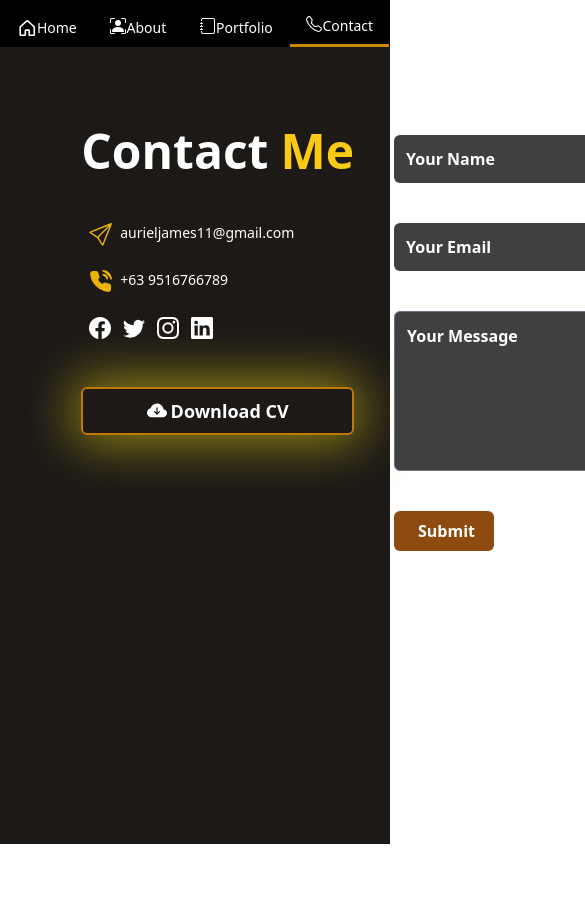
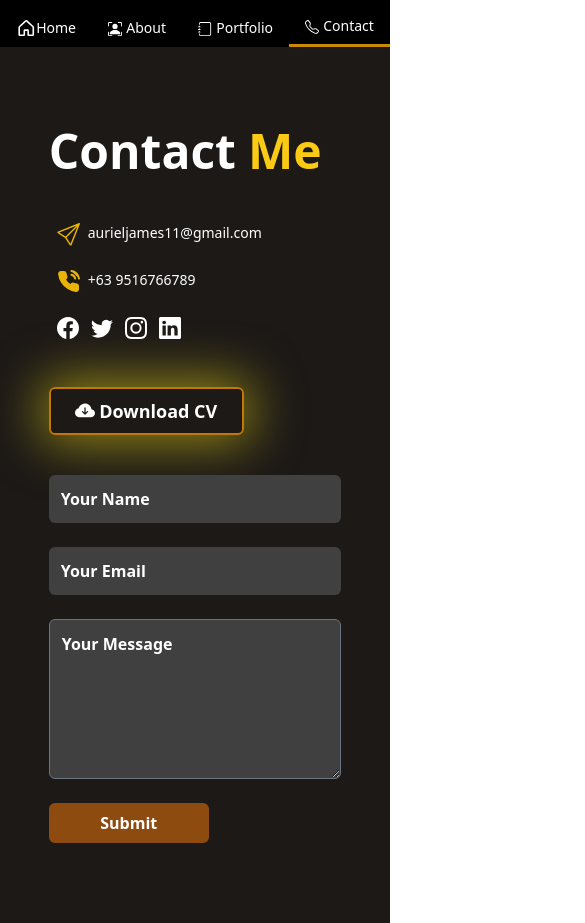
Before and after one commit to chaesthetics/Porfolio, a Vue app: page /contact in a window 390 px wide. Shown: the top 923 px of the page, 585 px wide, since content can reach past the window. Before the commit the page ends 844 px from the top, so only its background shows below. Built offline with nearby package versions, Linux system fonts and the light colour scheme.

Commit message:
issue/#28 All Components Are Mobile Responsive

```diff
--- a/src/App.vue
+++ b/src/App.vue
@@ -18,7 +18,7 @@
     <div class="flex space-x-3 mb-3 items-center hidden md:flex">
       <svg xmlns="http://www.w3.org/2000/svg" width="26" height="26" fill="currentColor" class="bi bi-github" viewBox="0 0 16 16"> <path d="M8 0C3.58 0 0 3.58 0 8c0 3.54 2.29 6.53 5.47 7.59.4.07.55-.17.55-.38 0-.19-.01-.82-.01-1.49-2.01.37-2.53-.49-2.69-.94-.09-.23-.48-.94-.82-1.13-.28-.15-.68-.52-.01-.53.63-.01 1.08.58 1.23.82.72 1.21 1.87.87 2.33.66.07-.52.28-.87.51-1.07-1.78-.2-3.64-.89-3.64-3.95 0-.87.31-1.59.82-2.15-.08-.2-.36-1.02.08-2.12 0 0 .67-.21 2.2.82.64-.18 1.32-.27 2-.27.68 0 1.36.09 2 .27 1.53-1.04 2.2-.82 2.2-.82.44 1.1.16 1.92.08 2.12.51.56.82 1.27.82 2.15 0 3.07-1.87 3.75-3.65 3.95.29.25.54.73.54 1.48 0 1.07-.01 1.93-.01 2.2 0 .21.15.46.55.38A8.012 8.012 0 0 0 16 8c0-4.42-3.58-8-8-8z"/> </svg>
         <div class="flex items-center"><span class="flex text-sm items-center">Chaesthetics / </span>
-        <p class="font-semibold">{{ router.currentRoute.value.name }}</p>
+        <p class="font-semibold hidden lg:flex">{{ router.currentRoute.value.name }}</p>
       </div>
     </div>
     <div class="flex text-sm w-screen md:w-auto md:justify-end items-center justify-around md:flex-end">
@@ -30,20 +30,20 @@
       </button>
       <button :class="[router.currentRoute.value.path === '/about' ? 'active': '']">
         <RouterLink to="/about" class="flex animation duration-300 group-active:border-bottom-2 hover:bg-neutral-800  pl-4 pr-4 pt-1 pb-1 rounded mb-1">
-          <svg xmlns="http://www.w3.org/2000/svg" color:gray width="16" height="16" fill="currentColor" class="bi bi-person-bounding-box" viewBox="0 0 16 16"> <path d="M1.5 1a.5.5 0 0 0-.5.5v3a.5.5 0 0 1-1 0v-3A1.5 1.5 0 0 1 1.5 0h3a.5.5 0 0 1 0 1h-3zM11 .5a.5.5 0 0 1 .5-.5h3A1.5 1.5 0 0 1 16 1.5v3a.5.5 0 0 1-1 0v-3a.5.5 0 0 0-.5-.5h-3a.5.5 0 0 1-.5-.5zM.5 11a.5.5 0 0 1 .5.5v3a.5.5 0 0 0 .5.5h3a.5.5 0 0 1 0 1h-3A1.5 1.5 0 0 1 0 14.5v-3a.5.5 0 0 1 .5-.5zm15 0a.5.5 0 0 1 .5.5v3a1.5 1.5 0 0 1-1.5 1.5h-3a.5.5 0 0 1 0-1h3a.5.5 0 0 0 .5-.5v-3a.5.5 0 0 1 .5-.5z"/> <path d="M3 14s-1 0-1-1 1-4 6-4 6 3 6 4-1 1-1 1H3zm8-9a3 3 0 1 1-6 0 3 3 0 0 1 6 0z"/> </svg>
-          <p>About</p>
+          <svg xmlns="http://www.w3.org/2000/svg" color:gray width="14" height="14" fill="currentColor" class="bi bi-person-bounding-box mt-1" viewBox="0 0 16 16"> <path d="M1.5 1a.5.5 0 0 0-.5.5v3a.5.5 0 0 1-1 0v-3A1.5 1.5 0 0 1 1.5 0h3a.5.5 0 0 1 0 1h-3zM11 .5a.5.5 0 0 1 .5-.5h3A1.5 1.5 0 0 1 16 1.5v3a.5.5 0 0 1-1 0v-3a.5.5 0 0 0-.5-.5h-3a.5.5 0 0 1-.5-.5zM.5 11a.5.5 0 0 1 .5.5v3a.5.5 0 0 0 .5.5h3a.5.5 0 0 1 0 1h-3A1.5 1.5 0 0 1 0 14.5v-3a.5.5 0 0 1 .5-.5zm15 0a.5.5 0 0 1 .5.5v3a1.5 1.5 0 0 1-1.5 1.5h-3a.5.5 0 0 1 0-1h3a.5.5 0 0 0 .5-.5v-3a.5.5 0 0 1 .5-.5z"/> <path d="M3 14s-1 0-1-1 1-4 6-4 6 3 6 4-1 1-1 1H3zm8-9a3 3 0 1 1-6 0 3 3 0 0 1 6 0z"/> </svg>
+          <p class="ml-1">About</p>
         </RouterLink>
       </button>
       <button :class="[router.currentRoute.value.path === '/portfolio' ? 'active': '']">
         <RouterLink to="/portfolio" class="flex animation duration-300 group-active:border-bottom-2 hover:bg-neutral-800  pl-4 pr-4 pt-1 pb-1 rounded mb-1">
-          <svg xmlns="http://www.w3.org/2000/svg" width="16" height="16" fill="currentColor" class="bi bi-journal" viewBox="0 0 16 16"> <path d="M3 0h10a2 2 0 0 1 2 2v12a2 2 0 0 1-2 2H3a2 2 0 0 1-2-2v-1h1v1a1 1 0 0 0 1 1h10a1 1 0 0 0 1-1V2a1 1 0 0 0-1-1H3a1 1 0 0 0-1 1v1H1V2a2 2 0 0 1 2-2z"/> <path d="M1 5v-.5a.5.5 0 0 1 1 0V5h.5a.5.5 0 0 1 0 1h-2a.5.5 0 0 1 0-1H1zm0 3v-.5a.5.5 0 0 1 1 0V8h.5a.5.5 0 0 1 0 1h-2a.5.5 0 0 1 0-1H1zm0 3v-.5a.5.5 0 0 1 1 0v.5h.5a.5.5 0 0 1 0 1h-2a.5.5 0 0 1 0-1H1z"/> </svg>
-          <p>Portfolio</p>
+          <svg xmlns="http://www.w3.org/2000/svg" width="14" height="14" fill="currentColor" class="bi bi-journal mt-1" viewBox="0 0 16 16"> <path d="M3 0h10a2 2 0 0 1 2 2v12a2 2 0 0 1-2 2H3a2 2 0 0 1-2-2v-1h1v1a1 1 0 0 0 1 1h10a1 1 0 0 0 1-1V2a1 1 0 0 0-1-1H3a1 1 0 0 0-1 1v1H1V2a2 2 0 0 1 2-2z"/> <path d="M1 5v-.5a.5.5 0 0 1 1 0V5h.5a.5.5 0 0 1 0 1h-2a.5.5 0 0 1 0-1H1zm0 3v-.5a.5.5 0 0 1 1 0V8h.5a.5.5 0 0 1 0 1h-2a.5.5 0 0 1 0-1H1zm0 3v-.5a.5.5 0 0 1 1 0v.5h.5a.5.5 0 0 1 0 1h-2a.5.5 0 0 1 0-1H1z"/> </svg>
+          <p class="ml-1">Portfolio</p>
         </RouterLink>
       </button>
       <button :class="[router.currentRoute.value.path === '/contact' ? 'active': '']">
         <RouterLink to="/contact" class="flex animation duration-300 group-active:border-bottom-2 hover:bg-neutral-800  pl-4 pr-4 pt-1 pb-1 rounded mb-1">
-          <svg xmlns="http://www.w3.org/2000/svg" width="16" height="16" fill="currentColor" class="bi bi-telephone" viewBox="0 0 16 16"> <path d="M3.654 1.328a.678.678 0 0 0-1.015-.063L1.605 2.3c-.483.484-.661 1.169-.45 1.77a17.568 17.568 0 0 0 4.168 6.608 17.569 17.569 0 0 0 6.608 4.168c.601.211 1.286.033 1.77-.45l1.034-1.034a.678.678 0 0 0-.063-1.015l-2.307-1.794a.678.678 0 0 0-.58-.122l-2.19.547a1.745 1.745 0 0 1-1.657-.459L5.482 8.062a1.745 1.745 0 0 1-.46-1.657l.548-2.19a.678.678 0 0 0-.122-.58L3.654 1.328zM1.884.511a1.745 1.745 0 0 1 2.612.163L6.29 2.98c.329.423.445.974.315 1.494l-.547 2.19a.678.678 0 0 0 .178.643l2.457 2.457a.678.678 0 0 0 .644.178l2.189-.547a1.745 1.745 0 0 1 1.494.315l2.306 1.794c.829.645.905 1.87.163 2.611l-1.034 1.034c-.74.74-1.846 1.065-2.877.702a18.634 18.634 0 0 1-7.01-4.42 18.634 18.634 0 0 1-4.42-7.009c-.362-1.03-.037-2.137.703-2.877L1.885.511z"/> </svg>
-          <p>Contact</p>
+          <svg xmlns="http://www.w3.org/2000/svg" width="14" height="14" fill="currentColor" class="bi bi-telephone mt-1" viewBox="0 0 16 16"> <path d="M3.654 1.328a.678.678 0 0 0-1.015-.063L1.605 2.3c-.483.484-.661 1.169-.45 1.77a17.568 17.568 0 0 0 4.168 6.608 17.569 17.569 0 0 0 6.608 4.168c.601.211 1.286.033 1.77-.45l1.034-1.034a.678.678 0 0 0-.063-1.015l-2.307-1.794a.678.678 0 0 0-.58-.122l-2.19.547a1.745 1.745 0 0 1-1.657-.459L5.482 8.062a1.745 1.745 0 0 1-.46-1.657l.548-2.19a.678.678 0 0 0-.122-.58L3.654 1.328zM1.884.511a1.745 1.745 0 0 1 2.612.163L6.29 2.98c.329.423.445.974.315 1.494l-.547 2.19a.678.678 0 0 0 .178.643l2.457 2.457a.678.678 0 0 0 .644.178l2.189-.547a1.745 1.745 0 0 1 1.494.315l2.306 1.794c.829.645.905 1.87.163 2.611l-1.034 1.034c-.74.74-1.846 1.065-2.877.702a18.634 18.634 0 0 1-7.01-4.42 18.634 18.634 0 0 1-4.42-7.009c-.362-1.03-.037-2.137.703-2.877L1.885.511z"/> </svg>
+          <p class="ml-1">Contact</p>
         </RouterLink>
       </button>
     </div>
--- a/src/components/ProjectsView.vue
+++ b/src/components/ProjectsView.vue
@@ -68,7 +68,7 @@
 
 </script>
 <template>
-<div class="grid grid-cols-3 gap-6 mt-10 pb-10 text-white">
+<div class="grid md:grid-cols-2 lg:grid-cols-3 grid-cols-1 gap-6 mt-10 pb-10 text-white">
     <button v-for="(project, key) in projects" :key="key" class="bg-neutral-800 rounded-xl hover:bg-neutral-700 hover:-translate-y-1 hover:scale-110 animation duration-300">
         <div class="pt-5 pb-5 pr-5 pl-5">
             <div class="space-y-2">
--- a/src/components/SkillsView.vue
+++ b/src/components/SkillsView.vue
@@ -3,7 +3,7 @@
 </script>
 
 <template>
-    <div class="grid grid-cols-4 gap-5 mt-5 pb-10 ">
+    <div class="grid grid-cols-2 md:grid-cols-4 gap-5 mt-5 pb-10">
         <button class="group  flex space-x-3 border-yellow-300 border-opacity-50 rounded-md border-2 pt-3 pb-3 pl-4 pr-4 items-center hover:bg-yellow-500 hover:bg-opacity-5">
             <svg class="transition ease-in-out group-hover:-translate-y-1 group-hover:scale-120 duration-300" height="35px" width="35px" xmlns="http://www.w3.org/2000/svg" viewBox="0 0 128 128" id="html-5"><path fill="#E44D26" d="M9.032 2l10.005 112.093 44.896 12.401 45.02-12.387 10.015-112.107h-109.936zm89.126 26.539l-.627 7.172-.276 3.289h-52.665000000000006l1.257 14h50.156000000000006l-.336 3.471-3.233 36.119-.238 2.27-28.196 7.749v.002l-.034.018-28.177-7.423-1.913-21.206h13.815000000000001l.979 10.919 15.287 4.081h.043v-.546l15.355-3.875 1.604-17.579h-47.698l-3.383-38.117-.329-3.883h68.939l-.33 3.539z"></path></svg>
             <div class="text-left leading-none">
--- a/src/views/AboutView.vue
+++ b/src/views/AboutView.vue
@@ -15,7 +15,7 @@
 
 <template>
   <main>
-    <div class="about w-4/6 ml-auto mr-auto mt-10 bg-neutral-800 pl-5 pr-4 pt-5 pb-10 rounded-xl">
+    <div class="about w-5/6 md:w-4/6 ml-auto mr-auto mt-10 bg-neutral-800 pl-5 pr-4 pt-5 pb-10 rounded-xl">
       <p class="text-white font-bold text-lg pb-4 uppercase pl-4">About me</p><hr class="border-1 border-yellow-300 border md:mb-5">
       <div class="flex text-white  grid md:grid-cols-2 md:justify-around">
         <img src="@/assets/25.jpg" class="h-[200px] w-[200px] mx-auto mt-10 md:mt-0 md:h-[250px] md:w-[250px] rounded-full">
--- a/src/views/ContactView.vue
+++ b/src/views/ContactView.vue
@@ -2,15 +2,15 @@
 </script>
 <template>
   <main>
-    <div class="flex contact w-7/12 ml-auto mr-auto mt-20 flex space-x-10">
-      <div class="left space-y-12">
+    <div class="contact w-9/12 mx-auto mt-20 md:grid md:grid-cols-2 space-y-10 md:space-y-0 md:space-x-10 pb-20">
+      <div class="space-y-12 text-center ml-auto">
         <div class="flex text-white font-bold text-5xl space-x-3"><p>Contact</p><p class="text-yellow-300">Me</p></div>
         <div class="text-white text-sm space-x-2 space-y-6">
-          <div class="flex text-left space-x-2 ml-2">
+          <div class="flex text-center space-x-2 ml-2">
             <svg xmlns="http://www.w3.org/2000/svg" width="23" height="23" fill="rgb(234 179 8)" class="bi bi-send text-yellow-400" viewBox="0 0 16 16"> <path d="M15.854.146a.5.5 0 0 1 .11.54l-5.819 14.547a.75.75 0 0 1-1.329.124l-3.178-4.995L.643 7.184a.75.75 0 0 1 .124-1.33L15.314.037a.5.5 0 0 1 .54.11ZM6.636 10.07l2.761 4.338L14.13 2.576 6.636 10.07Zm6.787-8.201L1.591 6.602l4.339 2.76 7.494-7.493Z"/> </svg>
             <p>aurieljames11@gmail.com</p>
           </div>
-          <div class="flex text-left space-x-2">
+          <div class="flex text-center space-x-2">
             <svg style="color: rgb(234, 179, 8);" xmlns="http://www.w3.org/2000/svg" width="23" height="23" viewBox="0 0 24 24" fill="none" stroke="currentColor" stroke-width="2" stroke-linecap="round" stroke-linejoin="round" class="feather feather-phone-call"><path d="M15.05 5A5 5 0 0 1 19 8.95M15.05 1A9 9 0 0 1 23 8.94m-1 7.98v3a2 2 0 0 1-2.18 2 19.79 19.79 0 0 1-8.63-3.07 19.5 19.5 0 0 1-6-6 19.79 19.79 0 0 1-3.07-8.67A2 2 0 0 1 4.11 2h3a2 2 0 0 1 2 1.72 12.84 12.84 0 0 0 .7 2.81 2 2 0 0 1-.45 2.11L8.09 9.91a16 16 0 0 0 6 6l1.27-1.27a2 2 0 0 1 2.11-.45 12.84 12.84 0 0 0 2.81.7A2 2 0 0 1 22 16.92z" fill="#eab308"></path></svg>
             <p>+63 9516766789</p>
           </div>
@@ -29,19 +29,19 @@
             </a>
           </div>
         </div>
-           <a download href="src/assets/FernandezAurielJames.pdf" class="flex items-center justify-center text-center space-x-1 text-white font-semibold hover:bg-yellow-900 hover:bg-opacity-50 transition ease-in-out delay-150 hover:-translate-y-1 hover:scale-110 rounded-md border-yellow-500 text-lg border-2 pl-6 pr-6 pt-2 pb-2" style="box-shadow: 0px 0px 51px 7px rgba(255,232,21,0.54);
+           <a download href="src/assets/FernandezAurielJames.pdf" class="flex lg:w-full w-4/6 items-center justify-center text-center space-x-1 text-white font-semibold hover:bg-yellow-900 hover:bg-opacity-50 transition ease-in-out delay-150 hover:-translate-y-1 hover:scale-110 rounded-md border-yellow-500 text-lg border-2 pl-6 pr-6 pt-2 pb-2" style="box-shadow: 0px 0px 51px 7px rgba(255,232,21,0.54);
             -webkit-box-shadow: 0px 0px 51px 7px rgba(255,232,21,0.54);
             -moz-box-shadow: 0px 0px 51px 7px rgba(255,232,21,0.54);">
-            <svg style="color: white" xmlns="http://www.w3.org/2000/svg" align-text="center" width="20" height="20" fill="currentColor" class="bi bi-cloud-arrow-down-fill" viewBox="0 0 16 16"> <path d="M8 2a5.53 5.53 0 0 0-3.594 1.342c-.766.66-1.321 1.52-1.464 2.383C1.266 6.095 0 7.555 0 9.318 0 11.366 1.708 13 3.781 13h8.906C14.502 13 16 11.57 16 9.773c0-1.636-1.242-2.969-2.834-3.194C12.923 3.999 10.69 2 8 2zm2.354 6.854-2 2a.5.5 0 0 1-.708 0l-2-2a.5.5 0 1 1 .708-.708L7.5 9.293V5.5a.5.5 0 0 1 1 0v3.793l1.146-1.147a.5.5 0 0 1 .708.708z" fill="white"></path> </svg>
+            <svg style="color: white" xmlns="http://www.w3.org/2000/svg" align-text="center" width="20" height="20" fill="currentColor" class="bi bi-cloud-arrow-down-fill md:hidden lg:block" viewBox="0 0 16 16"> <path d="M8 2a5.53 5.53 0 0 0-3.594 1.342c-.766.66-1.321 1.52-1.464 2.383C1.266 6.095 0 7.555 0 9.318 0 11.366 1.708 13 3.781 13h8.906C14.502 13 16 11.57 16 9.773c0-1.636-1.242-2.969-2.834-3.194C12.923 3.999 10.69 2 8 2zm2.354 6.854-2 2a.5.5 0 0 1-.708 0l-2-2a.5.5 0 1 1 .708-.708L7.5 9.293V5.5a.5.5 0 0 1 1 0v3.793l1.146-1.147a.5.5 0 0 1 .708.708z" fill="white"></path> </svg>
             <p class="text-md text-center">Download CV</p>
           </a>
       </div>
       <div class="right">
-        <form class="flex flex-col w-[500px] space-y-10 mt-2">
+        <form class="flex flex-col w-full space-y-6 md:space-y-10 mt-2">
           <input class="font-semibold rounded-md p-3 bg-neutral-700 outline-none placeholder-white text-white" placeholder="Your Name"/>
           <input class="font-semibold rounded-md p-3 bg-neutral-700 outline-none placeholder-white text-white" placeholder="Your Email"/>
           <textarea class="font-semibold rounded-md p-3 bg-neutral-700 outline-none h-40 placeholder-white text-white">Your Message</textarea>
-          <button class="text-center hover:bg-yellow-800 text-white font-bold rounded-md bg-yellow-700 w-1/5 pt-2 pb-2 pl-6 pr-6 animation duration-300">Submit</button>
+          <button class="text-center hover:bg-yellow-800 text-white font-bold rounded-md bg-yellow-700 w-40 pt-2 pb-2 pl-6 pr-6 animation duration-300">Submit</button>
         </form>
       </div>
     </div>
```
Also changed, not shown: src/components/ToolsView.vue (+1 -1 lines).
